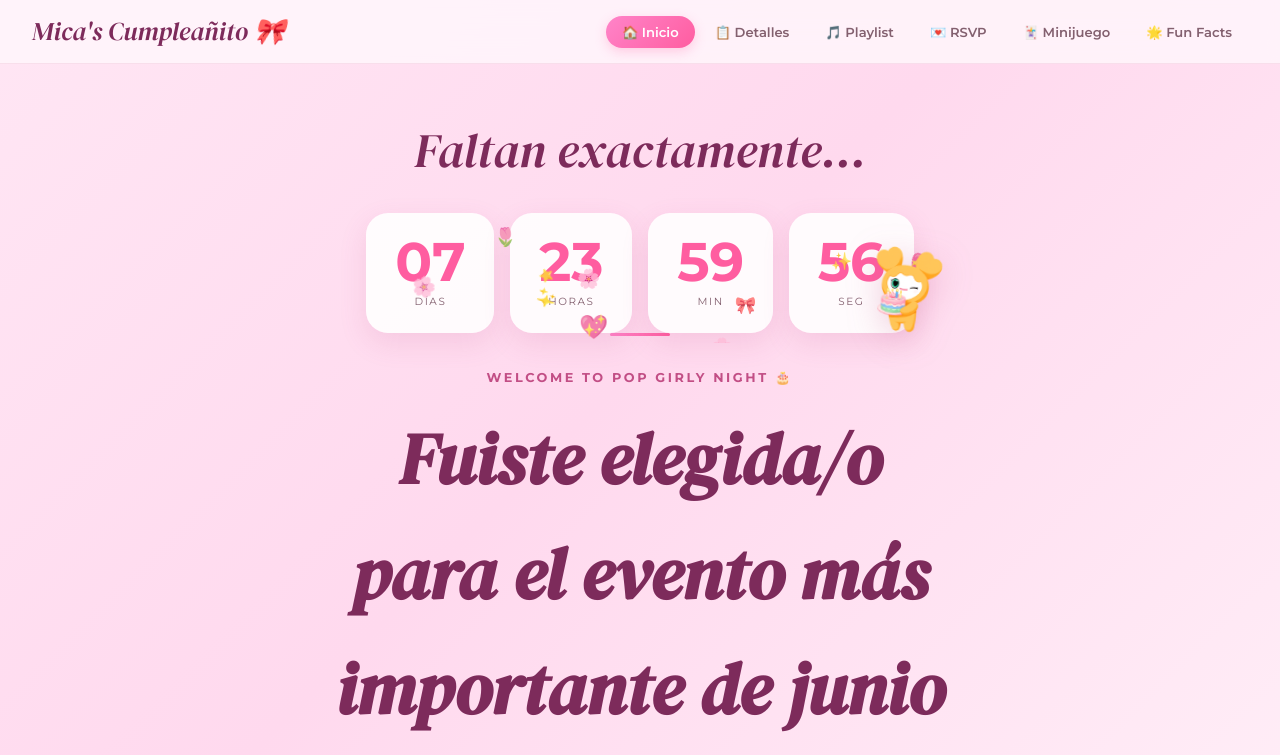
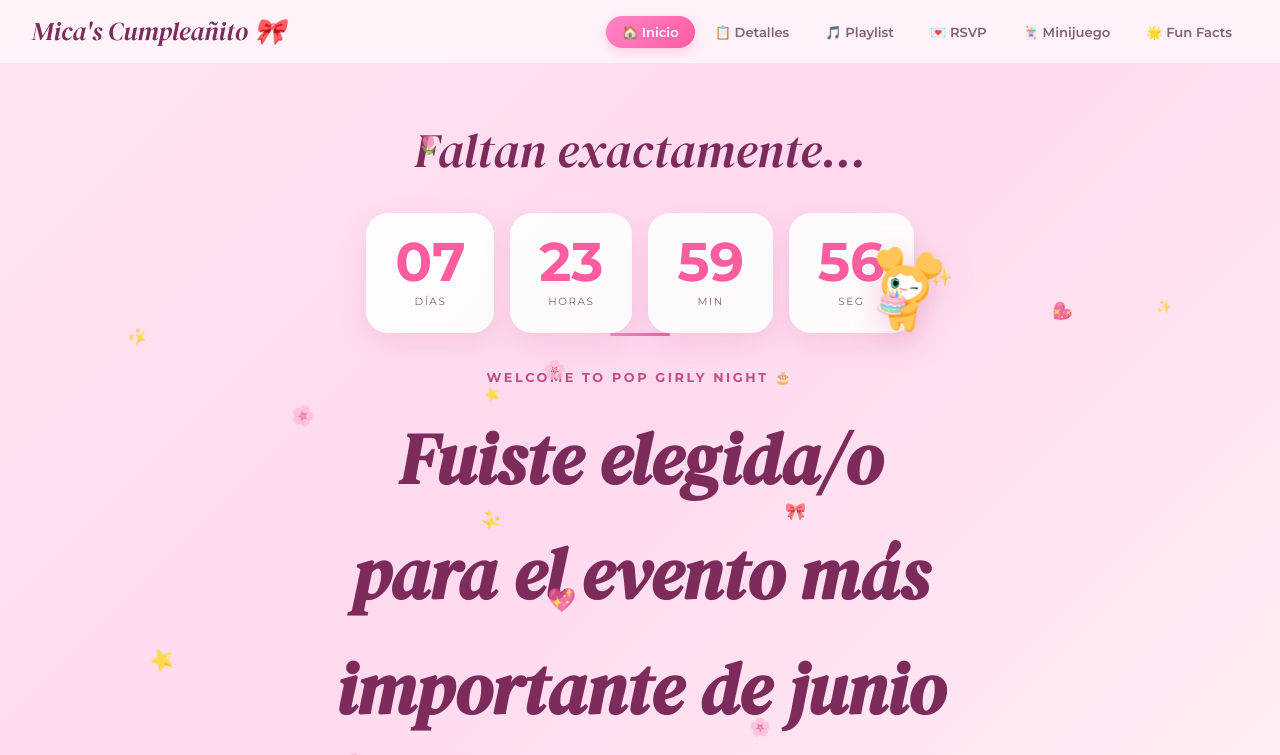
Before and after one commit to micaarias/invitacion-cumple, a plain HTML site: page index.html in a window 1280 px wide. Both pictures are taken after a click on the button "Abrílo si te animás 👀". Shown: the top 755 px of the page. Drawn offline with Linux system fonts and the light colour scheme.

Commit message:
arreglo conffetti

```diff
--- a/script.js
+++ b/script.js
@@ -199,8 +199,8 @@ function spawnCountdownDecor() {
     const el = document.createElement('div');
     el.className = 'confetti-piece';
     el.textContent = pieces[Math.floor(Math.random() * pieces.length)];
-    el.style.left = Math.random() * 120 - 10 + '%';
-    el.style.top = Math.random() * 100 + '%';
+    el.style.left = (10 + Math.random() * 80) + '%'; // 👈 entre 10% y 90%, no se sale
+    el.style.top = (5 + Math.random() * 90) + '%';
     el.style.fontSize = (0.7 + Math.random() * 0.8) + 'rem';
     el.style.animationDuration = (2.5 + Math.random() * 3) + 's';
     el.style.animationDelay = (Math.random() * 3) + 's';
--- a/styles.css
+++ b/styles.css
@@ -908,7 +908,7 @@ html, body {
 }
 
 .confetti-field {
-   position: absolute;
+   position: fixed;
   inset: -10px;
   pointer-events: none;
   z-index: 0;
```
